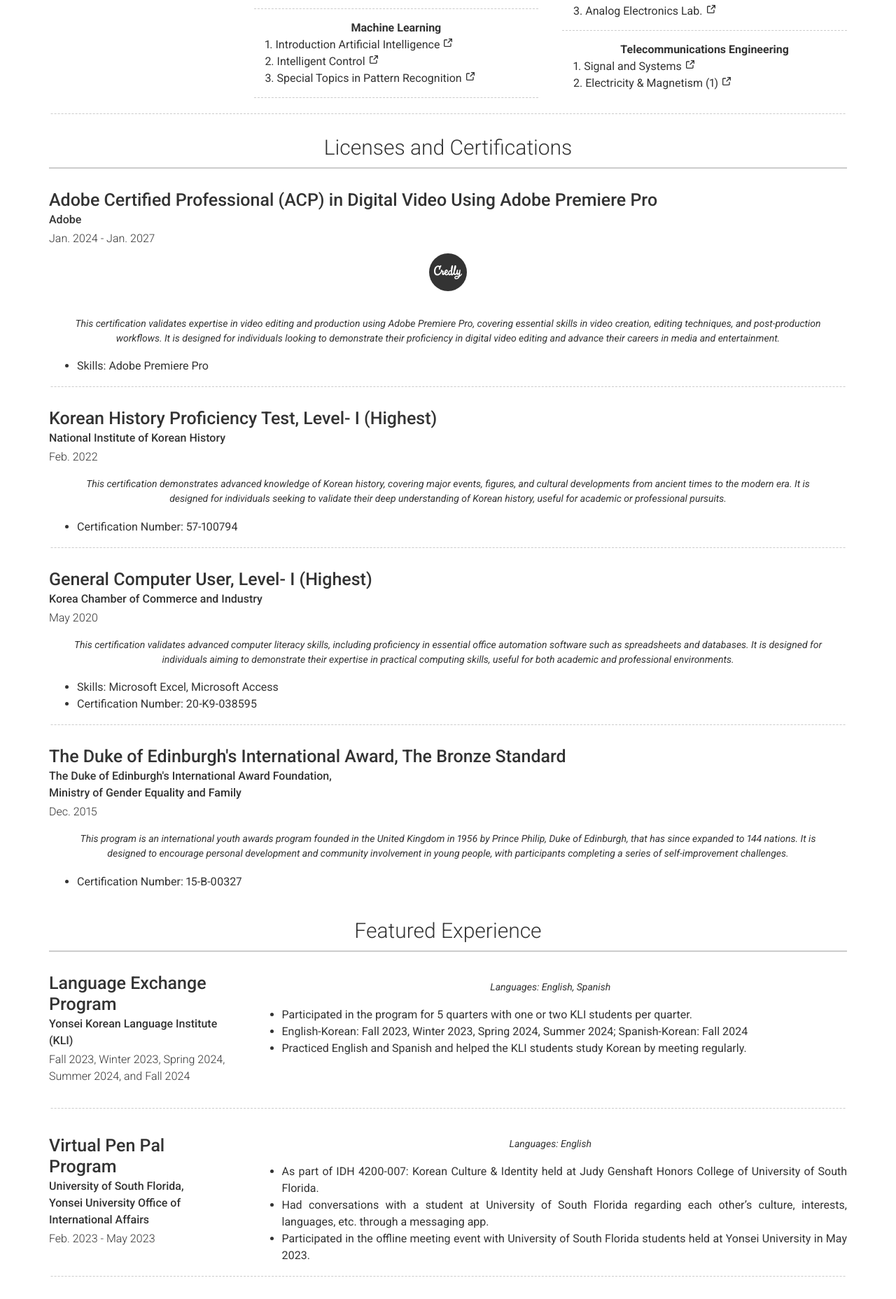
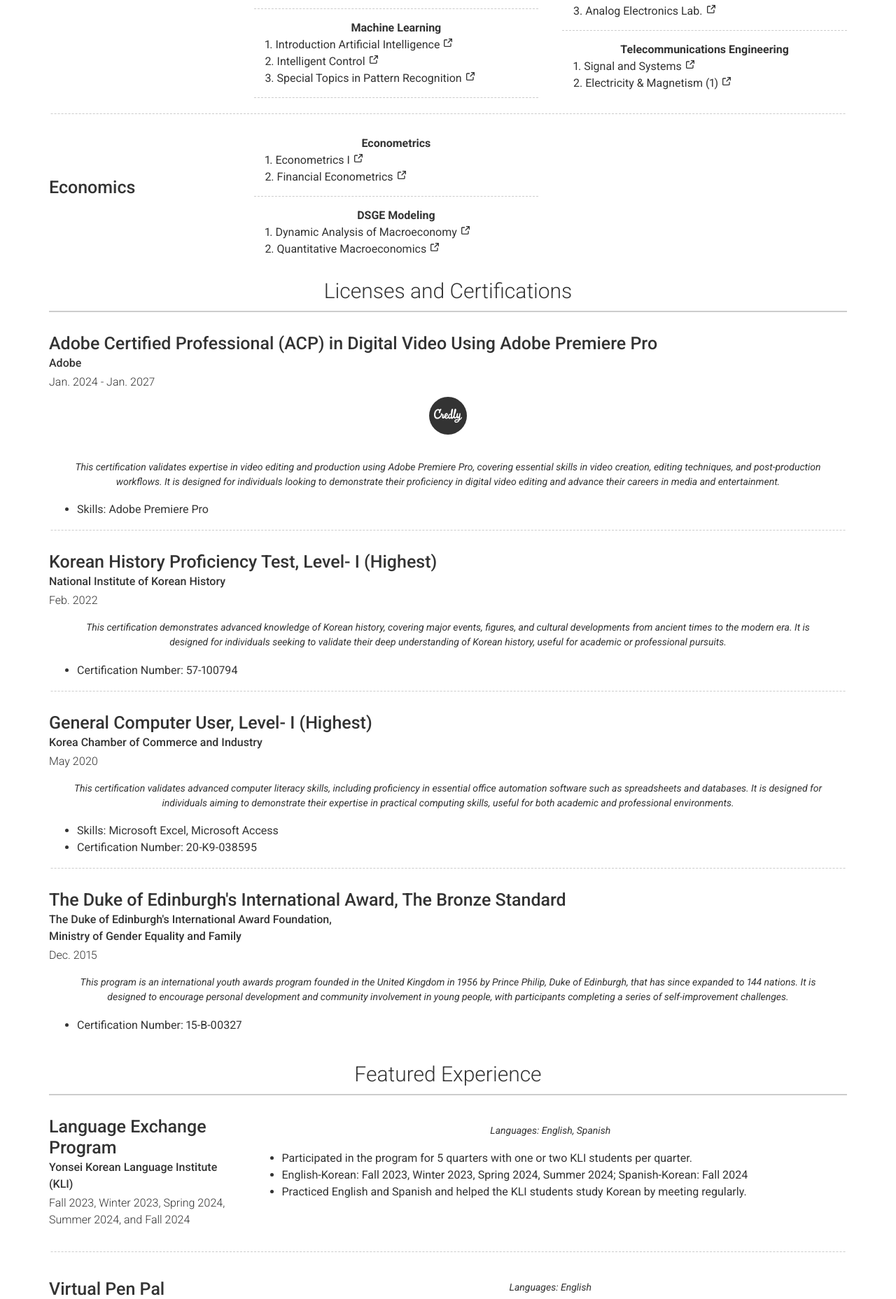
Before and after one commit to fluorite42/deprecated-website, a Jekyll site: the page built from index.markdown, in a window 1280 px wide. Shown: the part 2887-4743 px from the top of the page at 70% size. Built offline with Jekyll 4.4.1, drawn with Linux system fonts in a browser that asks for light colours; nearby versions of some CDN libraries; some of the changed lines change nothing that is shown.

Commit message:
ADD coursework desc

```diff
--- a/_data/coursework.yml
+++ b/_data/coursework.yml
@@ -551,23 +551,75 @@
 
         border: weak
 
-      # - layout: left
-      #   title: Economics
-      #   description:
-      #     - name:
-      #         - category:
-      #             - title: |
-      #                 - **Econometrics**
-      #               name: |
-      #                   1. Econometrics I
-      #                   1. Financial Econometrics
-      #         - category:
-      #             - title: |
-      #                 - **DSGE Modeling**
-      #               name: |
-      #                   1. Dynamic Analysis of Macroeconomy
-      #                   1. Quantitative Macroeconomics
-      #     - name:
+      - layout: left
+        title: Economics
+        description:
+          - name:
+              - category:
+                  - title: Econometrics
+                    name:
+                      - number: 1
+                        course: Econometrics I
+                        description: |
+                          ###### Course Objective
+                          - Introduction to popular skills for analysing economic data.
+                          - Get familiar with the well-known economic analysis and relate this to the knowledge about the numerical outputs generated by standard statistical packages.
+                          - Understand the implicit assumptions behind economic data analysis.
+
+                          <hr style="border-bottom: dashed 1px #CCCCCC;">
+                          ###### Textbook
+                          1. Introduction to Econometrics, Global Edition (Pearson) by James H. Stock and Mark W. Watson <a href="https://a.co/d/aG6p4qd" target="_blank"><i class="fab fa-amazon" title="Amazon link"></i></a>
+
+                      - number: 2
+                        course: Financial Econometrics
+                        description: |
+                          ###### Course Objective
+                          - Learn economic methods for modeling, analysing, and forecasting financial data.
+                          - Understand different estimation methodologies.
+                          - Critically evaluate empirical results and implications.
+
+                          <hr style="border-bottom: dashed 1px #CCCCCC;">
+                          ###### Textbook
+                          1. Introductory Econometrics for Finance (Cambridge University Press) by Chris Brooks <a href="https://a.co/d/gLWSj9p" target="_blank"><i class="fab fa-amazon" title="Amazon link"></i></a>
+
+              - category:
+                  - title: DSGE Modeling
+                    name:
+                      - number: 1
+                        course: Dynamic Analysis of Macroeconomy
+                        description: |
+                          ###### Course Objective
+                          - Learn the dynamic stochastic general equilibrium (DSGE) model.
+                          - Understand business cycle theory, dynamic changes in the macro labor market, and the effects of monetary policy applying DSGE.
+
+                          <hr style="border-bottom: dashed 1px #CCCCCC;">
+                          ###### Textbook
+                          1. Macroeconomics by Matthias Doepke, Andreas Lehnert, and Andrew Sellgren <a href="https://faculty.wcas.northwestern.edu/mdo738/book.htm" target="_blank"><i class="fa fa-link" title="Website"></i></a>
+                          1. Macroeconomics (MIT Press) by Robert J. Barro <a href="https://a.co/d/5WrelpZ" target="_blank"><i class="fab fa-amazon" title="Amazon link"></i></a>
+                          1. Advanced Macroeconomics (McGraw-Hill/Irwin) by David Romer <a href="https://a.co/d/62atimX" target="_blank"><i class="fab fa-amazon" title="Amazon link"></i></a>
+                          1. Elements of Dynamic Optimization (Waveland Pr Inc) by Alpha C. Chiang <a href="https://a.co/d/8DkaBQD" target="_blank"><i class="fab fa-amazon" title="Amazon link"></i></a>
+                          1. Fundamental Methods of Mathematical Economics (McGraw-Hill) by Alpha C. Chiang and Kevin Wainwright <a href="https://a.co/d/62VojZb" target="_blank"><i class="fab fa-amazon" title="Amazon link"></i></a>
+
+                      - number: 2
+                        course: Quantitative Macroeconomics
+                        description: |
+                          ###### Course Objective
+                          - Introduction to dynamic macroeconomic models that have been widely employed in modern macroeconomic analyses.
+                          - Provide an oppertunity to learn and practice numerical techniques to implement the theories.
+
+                          <hr style="border-bottom: dashed 1px #CCCCCC;">
+                          ###### Projects
+                          - **Coding 1**: Solving a consumer's utility maximization problem.
+                          - **Coding 2**: Solving a dynamic stochastic general equilibrium model. Implementing value function iteration, policy function iteration, and endogenous grid method.
+                          - **Coding 3**: Solving an income fluctuation problem where assets are stochastic and denoted as a finite Markov matrix.
+                          - **Coding 4**: Simulating a lake model of labor markets.
+                          - **Coding 5**: Solving a McCall model with separation and stochastic offers.
+                          - **Coding 6**: Solving a Lucas tree model of asset pricing with Tauchen's method.
+
+                          <hr style="border-bottom: dashed 1px #CCCCCC;">
+                          ###### References
+                          [1] QuantEcon. <a href="https://quantecon.org" target="_blank"><i class="fa fa-link" title="Website"></i></a>
+
       #         - category:
       #             - title: |
       #                 - **Financial Engineering**
```
